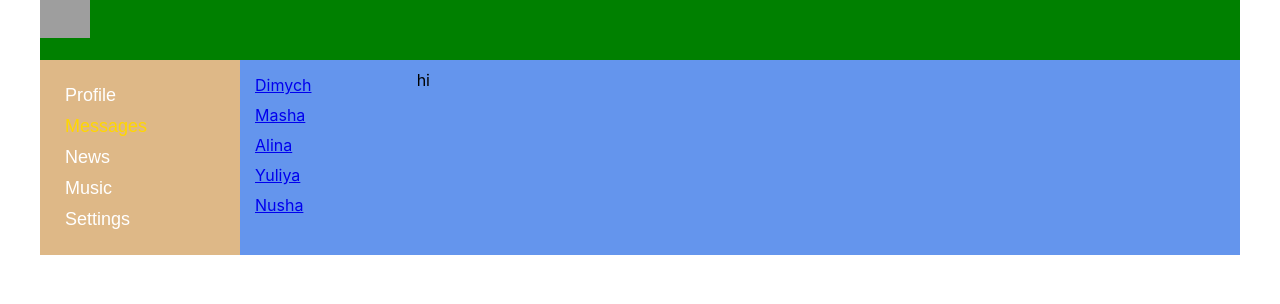
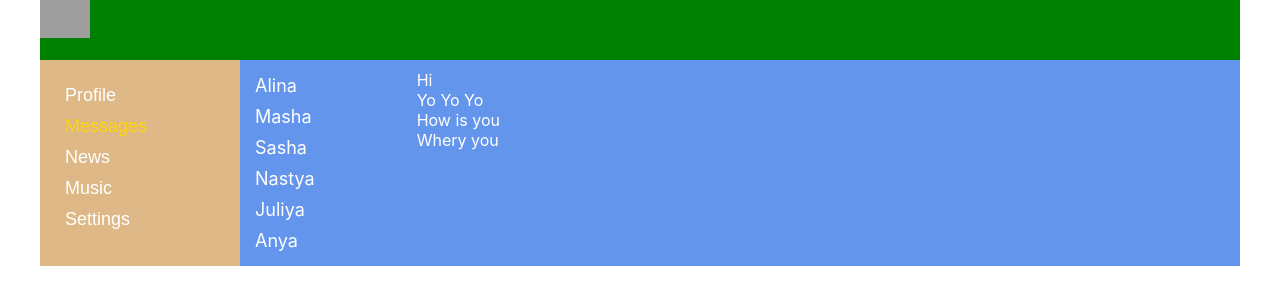
Before and after one commit to ruslan94t/Social_Lvl2, a React (Create React App) app: page /dialogs in a window 1280 px wide. Shown: the top 304 px of the page. Built offline with nearby package versions, Linux system fonts and the light colour scheme; grey boxes are pictures that could not be loaded.

Commit message:
25 use the map

```diff
--- a/src/components/Dialogs/Dialogs.jsx
+++ b/src/components/Dialogs/Dialogs.jsx
@@ -4,7 +4,7 @@ import {NavLink} from "react-router-dom";
 
 
 const DialogItem =(props)=>{
-    return     <div className={s.dialog+' '+s.active}>
+    return     <div className={s.dialog}>
         <NavLink to={'/dialogs/'+props.id}>
             {props.name}
         </NavLink>
@@ -16,7 +16,7 @@ const Message =(props)=>{
     return <div className={s.message}>{props.message}</div>
 }
 
-let dialogsData = [
+let dialogs = [
     {id:1, name:"Alina"},
     {id:2, name:"Masha"},
     {id:3, name:"Sasha"},
@@ -24,7 +24,7 @@ let dialogsData = [
     {id:5, name:"Juliya"},
     {id:6, name:"Anya"},
 ];
-let messageData = [
+let messages= [
     {id:1, message:"Hi"},
     {id:2, message:"Yo Yo Yo"},
     {id:3, message:"How is you"},
@@ -32,6 +32,11 @@ let messageData = [
 
 ];
 
+let dialogsElements = dialogs
+    .map(d =>  <DialogItem key={d.id} name={d.name} id={d.id} />);
+
+let messageElements  =messages
+    .map(m =><Message key={m.id} message={m.message} />)
 
 
 
@@ -39,15 +44,11 @@ function Dialogs(props) {
     return (
         <div className={s.dialogs}>
             <div className={s.dialogsItems}>
-                <DialogItem name="Dimych" id="1" />
-                <DialogItem name="Masha" id="2" />
-                <DialogItem name="Alina" id="3" />
-                <DialogItem name="Yuliya" id="4" />
-                <DialogItem name="Nusha" id="5" />
+                {dialogsElements}
 
             </div>
             <div className={s.messages}>
-                <Message message="hi" />
+                {messageElements}
             </div>
         </div>
     );
--- a/src/components/Dialogs/Dialogs.module.css
+++ b/src/components/Dialogs/Dialogs.module.css
@@ -9,11 +9,20 @@ display:grid ;
 }
 
 .dialogsItems{
+    color: white;
 padding: 10px;
 }
 
-.dialog{
+.dialog {
+
 padding: 5px;
+}
+
+.dialog a{
+    font-size: 18px;
+    font-family: inherit;
+    color: white;
+    text-decoration: none;
 }
 .dialogsItems .active{
     color: gold;
@@ -23,5 +32,5 @@ padding: 10px;
 }
 
 .message{
-
+color: white;
 }
--- a/src/components/Profile/MyPosts/MyPosts.jsx
+++ b/src/components/Profile/MyPosts/MyPosts.jsx
@@ -8,10 +8,13 @@ import Post from "./Post/Post";
 function MyPosts(props) {
 
 
-    let postData = [
+    let posts = [
         {id:1, message:"Hi, how are you ?", likesCount:12 },
         {id:2, message:"Its my first post", likesCount: 3}
     ]
+
+   let postElements = posts
+       .map(p=><Post key={p.id} message={p.message} likesCount={p.likesCount} /> )
     return (
 
             <div className={s.postsBlock}>
@@ -29,16 +32,8 @@ function MyPosts(props) {
                     </div>
                 </div>
                 <div className={s.posts}>
-                    <Post
-                        message={postData[0].message}
-                        likesCount={postData[0].likesCount}
-                    />
-                    <Post
-                        message={postData[1].message}
-                        likesCount={postData[1].likesCount}
-                    />
 
-
+                    {postElements}
 
                 </div>
             </div>
```
